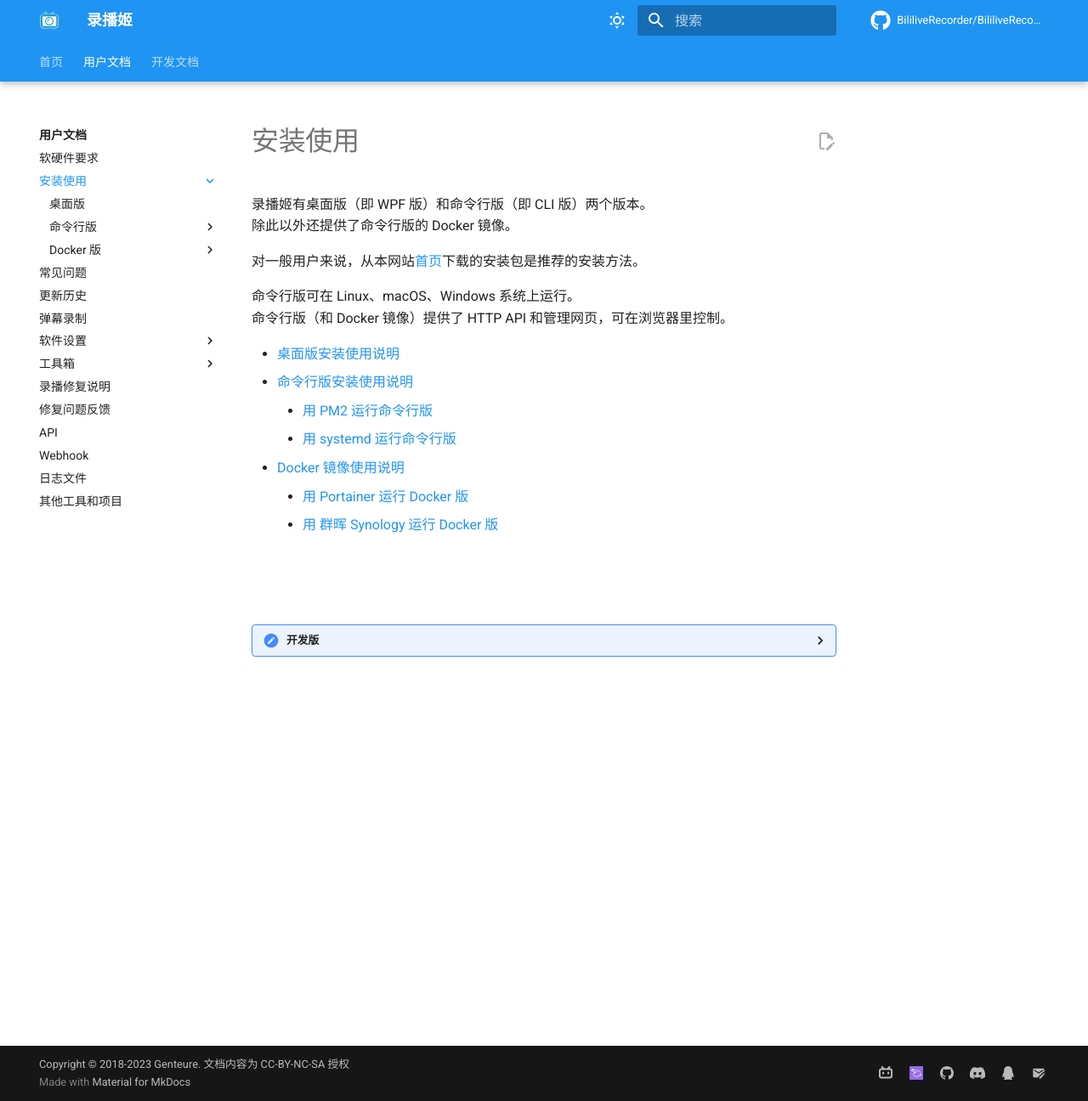
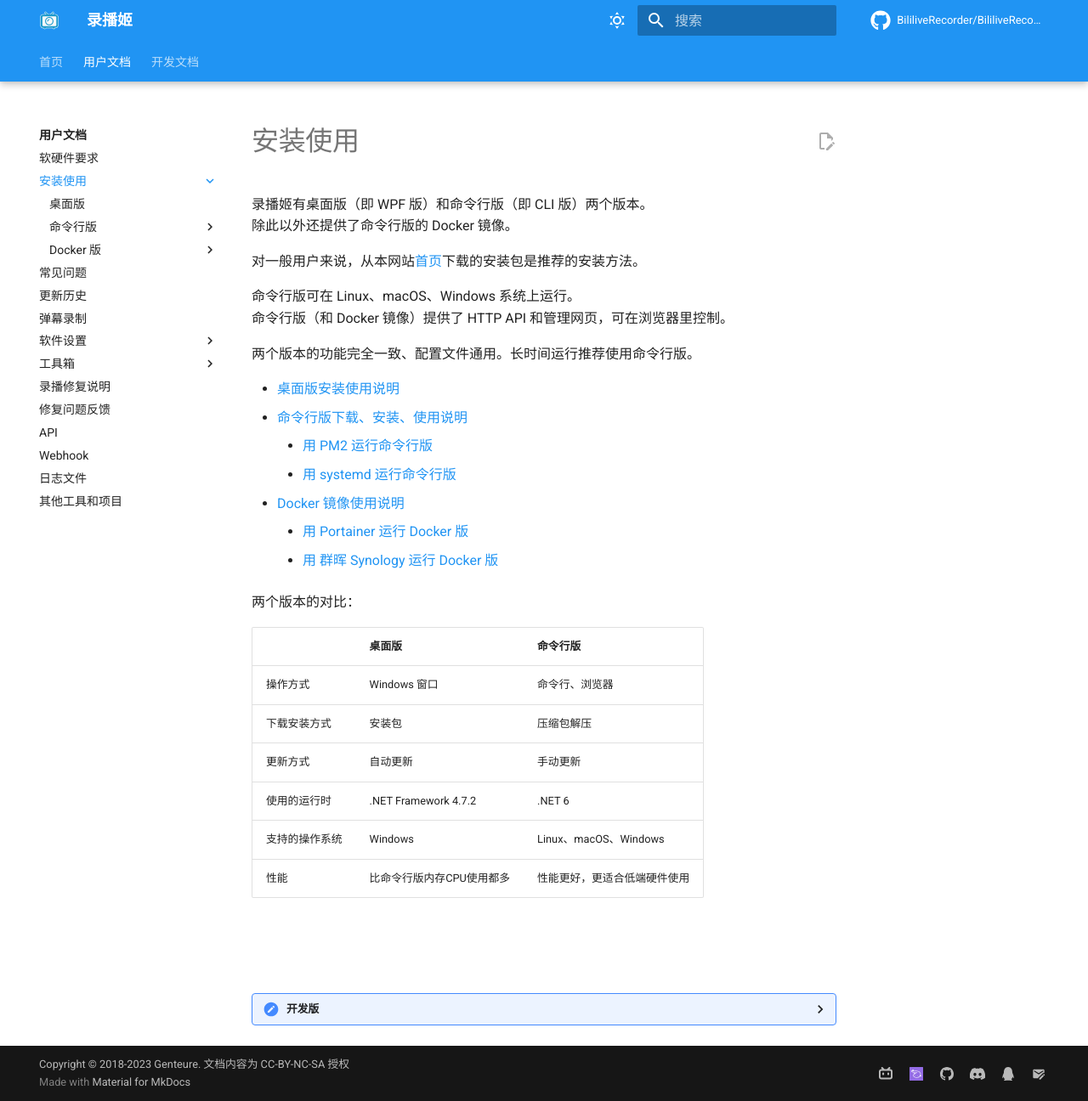
Before and after one commit to BililiveRecorder/website, an MkDocs documentation site: the page built from docs/user/install/index.md, in a window 1280 px wide and 1296 px high. Shown: the whole window at 85% size. Built offline with MkDocs 1.6.1 and Material for MkDocs 9.7.7, drawn with Linux system fonts in a browser that asks for light colours; comment, search, counter and statistics services are not loaded.

Commit message:
update user/install/

```diff
--- a/docs/user/install/index.md
+++ b/docs/user/install/index.md
@@ -8,13 +8,26 @@
 命令行版可在 Linux、macOS、Windows 系统上运行。
 命令行版（和 Docker 镜像）提供了 HTTP API 和管理网页，可在浏览器里控制。
 
+两个版本的功能完全一致、配置文件通用。长时间运行推荐使用命令行版。
+
 - [桌面版安装使用说明](./wpf.md)
-- [命令行版安装使用说明](./cli.md)
+- [命令行版下载、安装、使用说明](./cli.md)
     - [用 PM2 运行命令行版](./cli-pm2.md)
     - [用 systemd 运行命令行版](./cli-systemd.md)
 - [Docker 镜像使用说明](./docker.md)
     - [用 Portainer 运行 Docker 版](./docker-portainer.md)
     - [用 群晖 Synology 运行 Docker 版](./docker-synology.md)
+
+两个版本的对比：
+
+|                | 桌面版                    | 命令行版                     |
+| -------------- | ------------------------- | ---------------------------- |
+| 操作方式       | Windows 窗口              | 命令行、浏览器               |
+| 下载安装方式   | 安装包                    | 压缩包解压                   |
+| 更新方式       | 自动更新                  | 手动更新                     |
+| 使用的运行时   | .NET Framework 4.7.2      | .NET 6                       |
+| 支持的操作系统 | Windows                   | Linux、macOS、Windows        |
+| 性能           | 比命令行版内存CPU使用都多 | 性能更好，更适合低端硬件使用 |
 
 <p style="padding:30px"></p>
 
```
